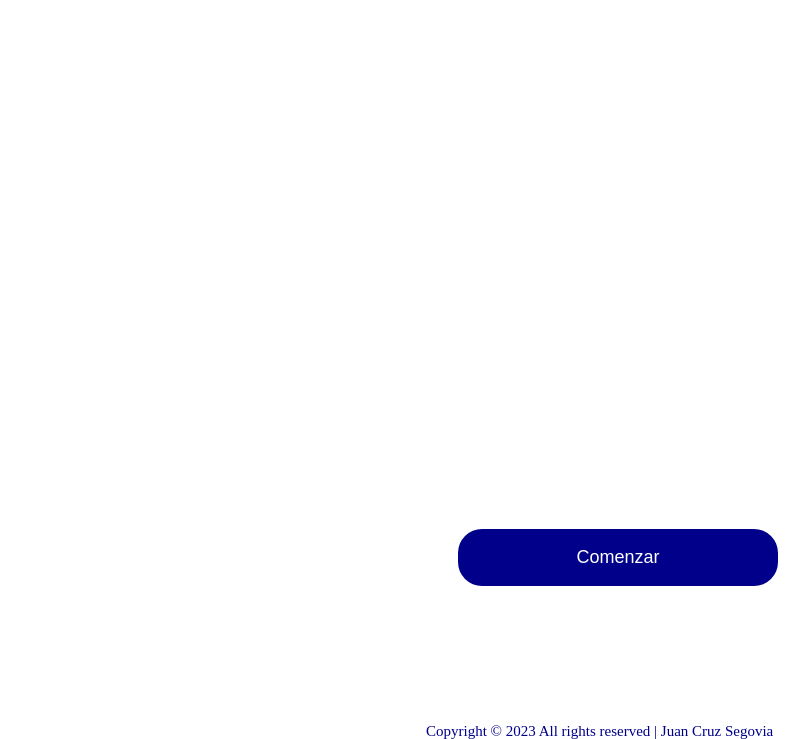
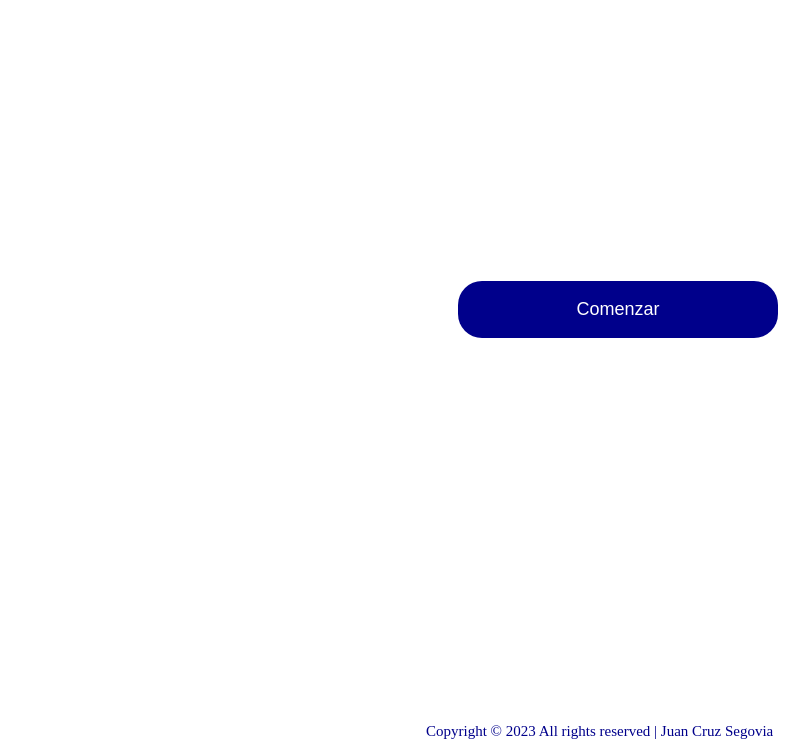
Before and after one commit to Juancro99/ahorcado, a plain HTML site: page index.html in a window 1280 px wide. Shown: the part 61-800 px from the top of the page, without its empty margins (22-831 px from the left). Drawn offline with Linux system fonts and the light colour scheme.

Commit message:
Crentrar boton Comenzar

```diff
--- a/index.html
+++ b/index.html
@@ -14,7 +14,7 @@
     </header>
     <main>
         <div id="game">
-            <div class="container-ahorcado">
+            <div class="container-ahorcado" id="ca">
                 <div class="container-ahorcado-img">
                     <img id="ahorcado">
                 </div>
--- a/script.js
+++ b/script.js
@@ -148,6 +148,7 @@ function endgame(state){
 }
 
 function newgame(){
+    document.getElementById("ca").style.height = "40vh"
     document.getElementById("nuevojuego").textContent = "Nuevo Juego";
     // Iniciamos el juego
     jugando = true;
--- a/style.css
+++ b/style.css
@@ -14,7 +14,7 @@ body {
 .container-ahorcado{
     max-width: 100%;
     max-height: 100%;
-    height: 40vh;
+    height: 9vh;
     margin-bottom: 2%;
 }
 .container-ahorcado-img {
```
